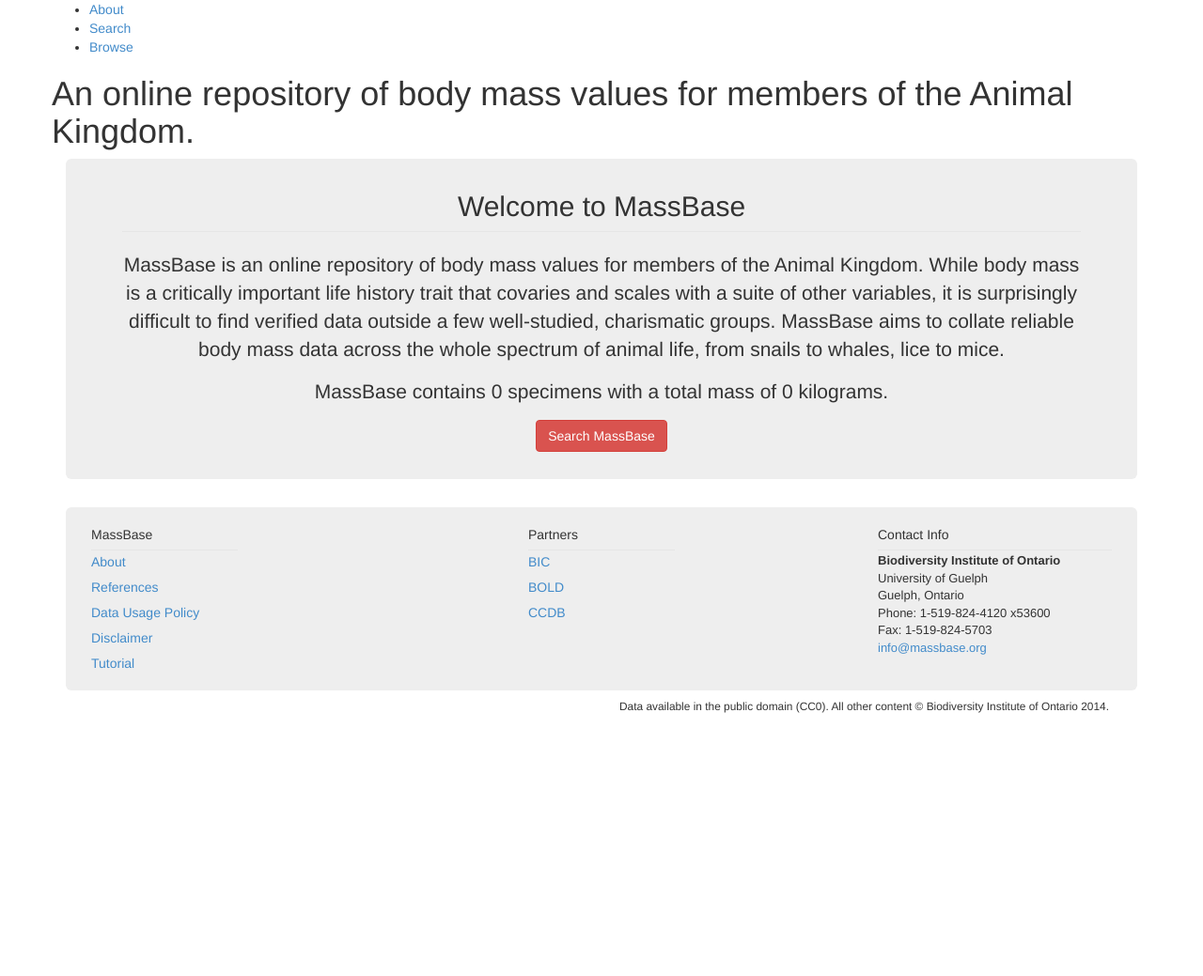
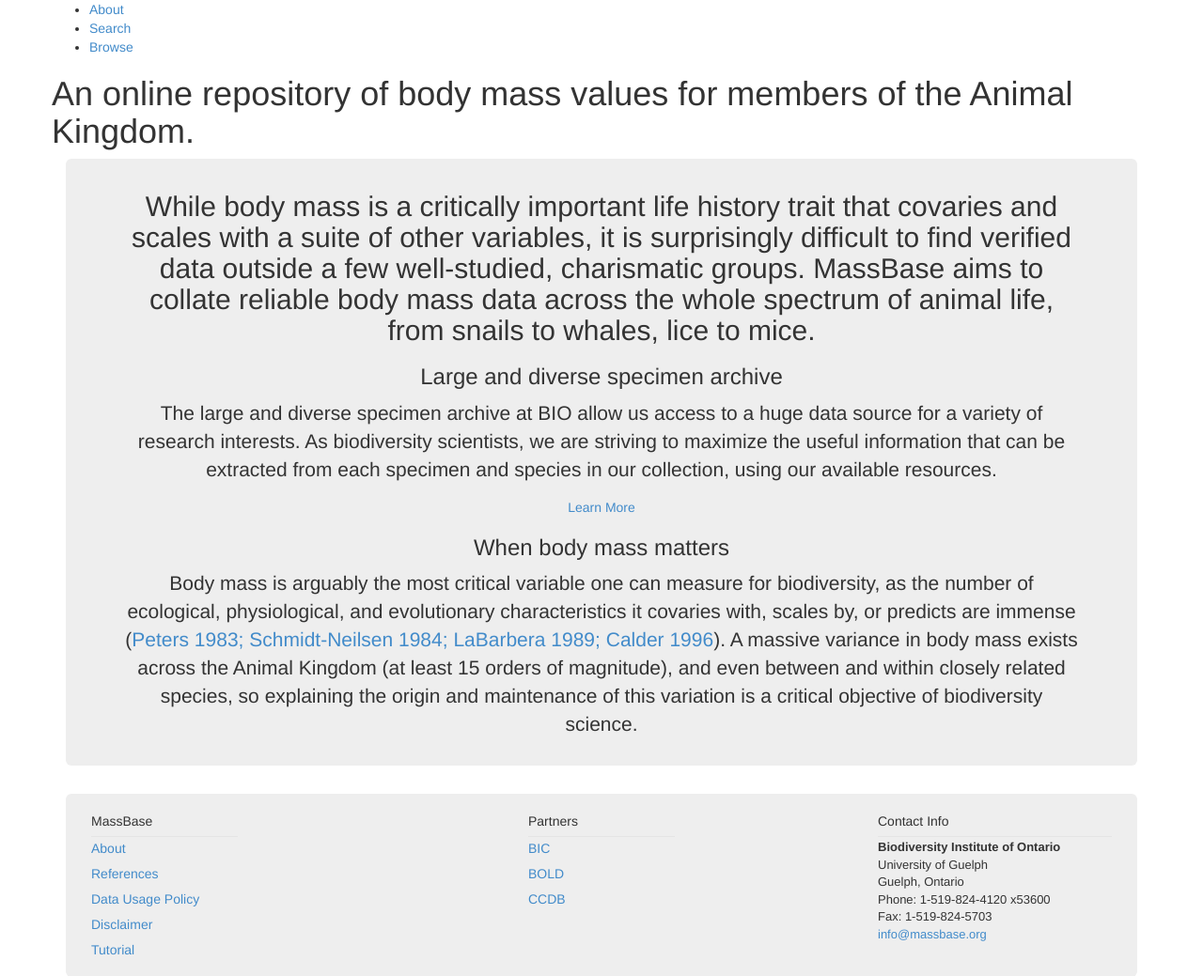
Before and after one commit to R3IDV3/massweb, a PHP site: page / in a window 1280 px wide. Shown: the part 340-1379 px from the top of the page at 94% size. Before the commit the page ends 1099 px from the top, so only its background shows below. Run offline with PHP 8.4, Linux system fonts and the light colour scheme; data that the repository does not hold is empty.

Commit message:
Redesign content-home

```diff
--- a/_/components/php/content-home.php
+++ b/_/components/php/content-home.php
@@ -1,13 +1,15 @@
-<article id="home">
-	<legend><h2>Welcome to MassBase</h2></legend>
-	<p>
-		MassBase is an online repository of body mass values for members of the Animal Kingdom. While body mass is a critically important life history trait that covaries and scales with a suite of other variables, it is surprisingly difficult to find verified data outside a few well-studied, charismatic groups.
+<article id="about">
+	<h2>
+		While body mass is a critically important life history trait that covaries and scales with a suite of other variables, it is surprisingly difficult to find verified data outside a few well-studied, charismatic groups.
 		MassBase aims to collate reliable body mass data across the whole spectrum of animal life, from snails to whales, lice to mice.
-
-	<p>
-		<?php include 'content-massbaseStats.php'; ?>
-	</p>
+	</h2>
+	<div class="column-left">
+		<h3>Large and diverse specimen archive</h3>
+		<p>The large and diverse specimen archive at BIO allow us access to a huge data source for a variety of research interests. As biodiversity scientists, we are striving to maximize the useful information that can be extracted from each specimen and species in our collection, using our available resources. </p>
+		<a class="button" href="about.php">Learn More</a>
+	</div>
+	<div class="column-right">
+		<h3>When body mass matters</h3>
+		<p>Body mass is arguably the most critical variable one can measure for biodiversity, as the number of ecological, physiological, and evolutionary characteristics it covaries with, scales by, or predicts are immense (<a href="http://books.google.ca/books/about/The_Ecological_Implications_of_Body_Size.html?id=OYVxiZgTXWsC" target="_blank">Peters 1983;</a> <a href="http://books.google.ca/books/about/Scaling.html?id=8WkjD3L_avQC&redir_esc=y" target="_blank">Schmidt-Neilsen 1984;</a> <a href="http://www.jstor.org/discover/10.2307/2097086?uid=2129&uid=2&uid=70&uid=4&sid=21104632676863" target="_blank">LaBarbera 1989;</a> <a href="http://books.google.ca/books/about/Size_Function_and_Life_History.html?id=-iBS6-2OO3wC&redir_esc=y" target="_blank">Calder 1996</a>). A massive variance in body mass exists across the Animal Kingdom (at least 15 orders of magnitude), and even between and within closely related species, so explaining the origin and maintenance of this variation is a critical objective of biodiversity science.</p>
+	</div>
 </article>
-<div>
-  <p><a class="btn btn-med btn-danger" href="search.php" role="button">Search MassBase</a></p>
-</div><!-- button -->
```
